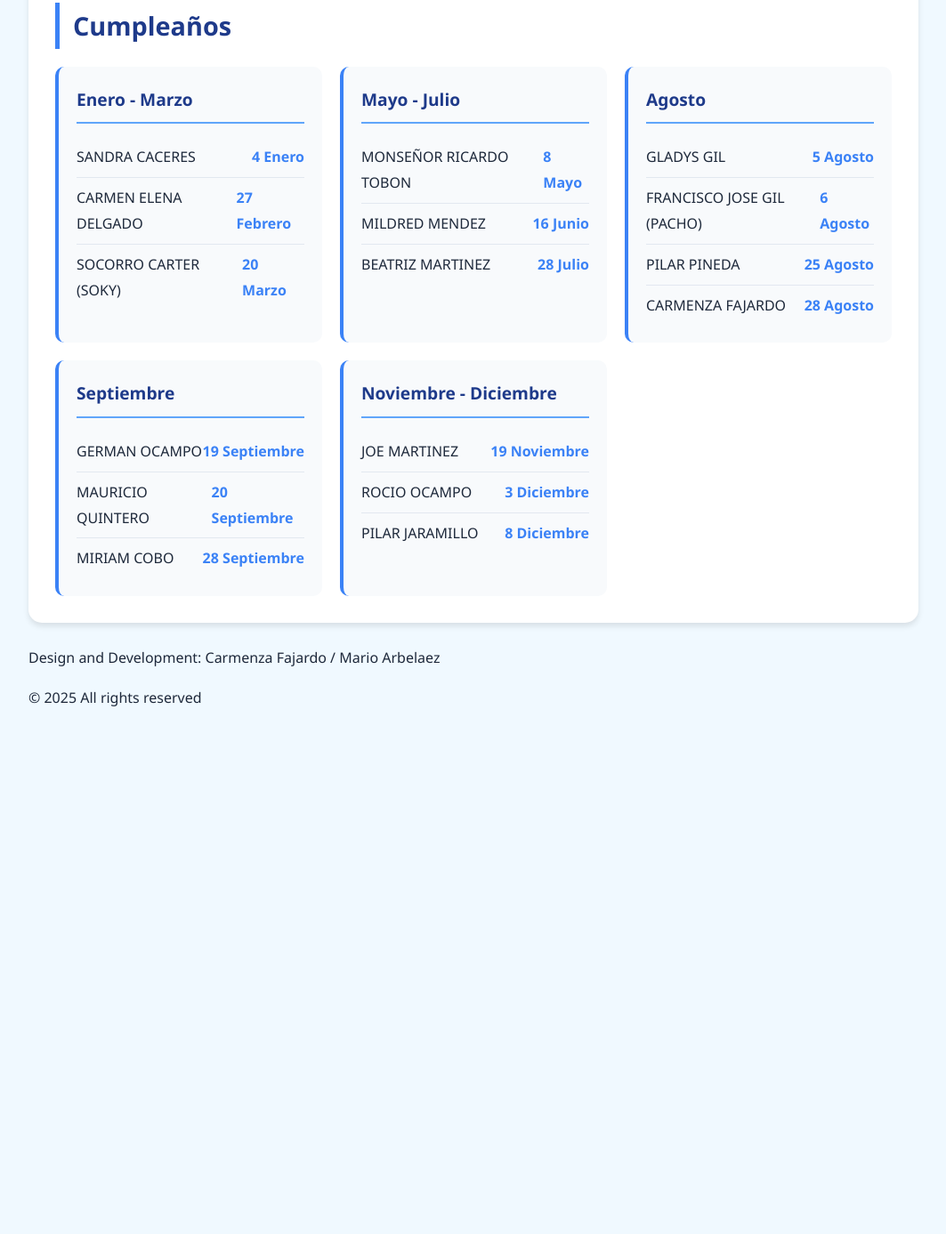
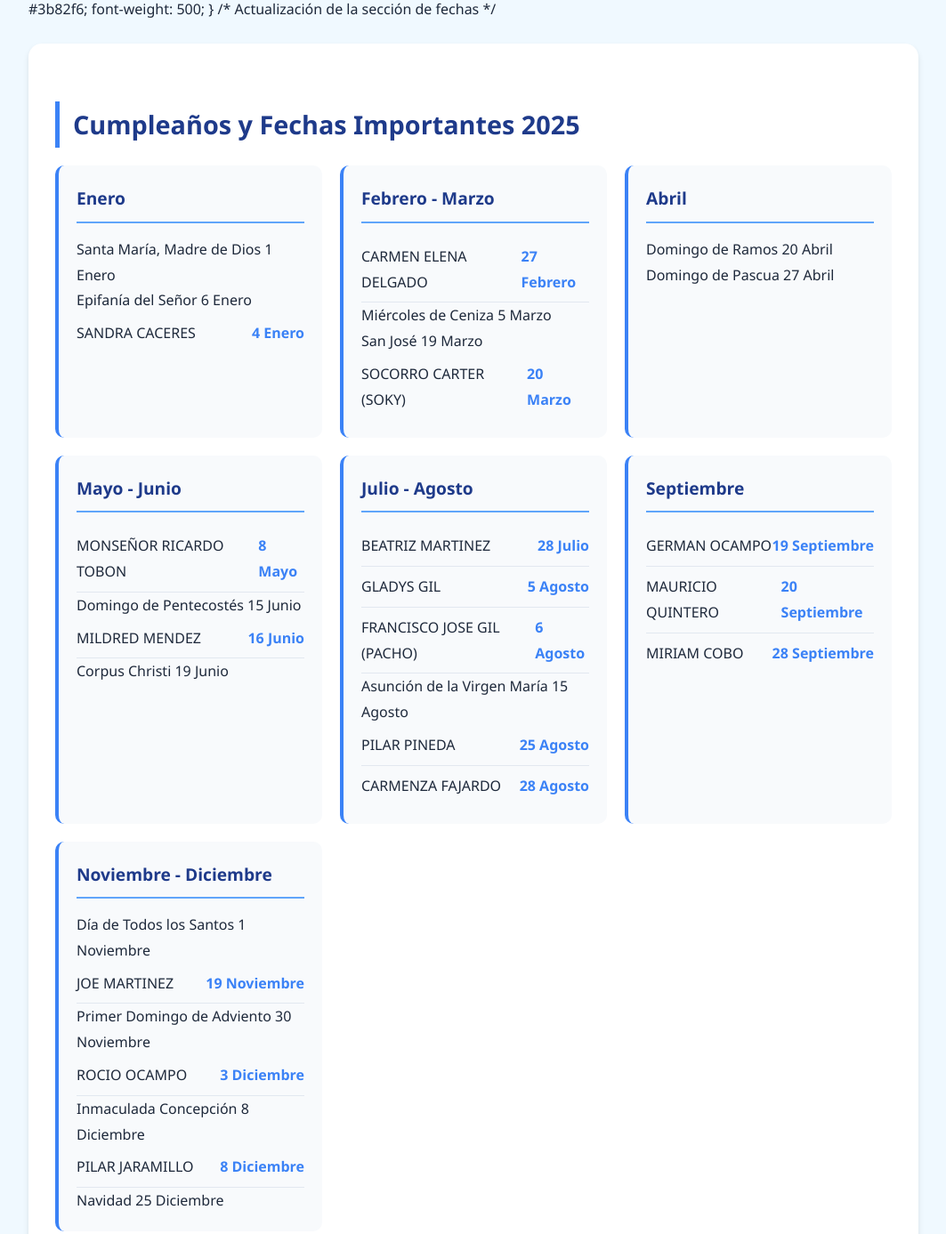
Before and after one commit to talypascual/santateresadecalcuta, a plain HTML site: page index.html in a window 1280 px wide. Shown: the part 585-1972 px from the top of the page at 89% size, without its empty margins (108-1171 px from the left). Before the commit the page ends 1430 px from the top, so only its background shows below. Drawn offline with Linux system fonts and the light colour scheme.

Commit message:
index.html

```diff
--- a/index.html
+++ b/index.html
@@ -184,18 +184,58 @@
 
     <!-- [Previous prayers sections remain the same] -->
 
-  <div class="birthdays">
-        <h2>Cumpleaños</h2>
+ /* Añadir estos estilos en la sección de CSS */
+    .catholic-date {
+        background-color: #e8f4ff;
+        border-left: 4px solid #2563eb;
+        margin: 8px 0;
+        padding: 8px;
+        border-radius: 8px;
+    }
+
+    .catholic-date .event-name {
+        color: #1e40af;
+        font-weight: 600;
+    }
+
+    .catholic-date .event-date {
+        color: #3b82f6;
+        font-weight: 500;
+    }
+
+    /* Actualización de la sección de fechas */
+    <div class="birthdays">
+        <h2>Cumpleaños y Fechas Importantes 2025</h2>
         <div class="birthdays-grid">
             <div class="birthday-month">
-                <h4>Enero - Marzo</h4>
+                <h4>Enero</h4>
+                <div class="catholic-date">
+                    <span class="event-name">Santa María, Madre de Dios</span>
+                    <span class="event-date">1 Enero</span>
+                </div>
+                <div class="catholic-date">
+                    <span class="event-name">Epifanía del Señor</span>
+                    <span class="event-date">6 Enero</span>
+                </div>
                 <div class="birthday-item">
                     <span class="birthday-name">SANDRA CACERES</span>
                     <span class="birthday-date">4 Enero</span>
                 </div>
+            </div>
+
+            <div class="birthday-month">
+                <h4>Febrero - Marzo</h4>
                 <div class="birthday-item">
                     <span class="birthday-name">CARMEN ELENA DELGADO</span>
                     <span class="birthday-date">27 Febrero</span>
+                </div>
+                <div class="catholic-date">
+                    <span class="event-name">Miércoles de Ceniza</span>
+                    <span class="event-date">5 Marzo</span>
+                </div>
+                <div class="catholic-date">
+                    <span class="event-name">San José</span>
+                    <span class="event-date">19 Marzo</span>
                 </div>
                 <div class="birthday-item">
                     <span class="birthday-name">SOCORRO CARTER (SOKY)</span>
@@ -204,23 +244,43 @@
             </div>
 
             <div class="birthday-month">
-                <h4>Mayo - Julio</h4>
+                <h4>Abril</h4>
+                <div class="catholic-date">
+                    <span class="event-name">Domingo de Ramos</span>
+                    <span class="event-date">20 Abril</span>
+                </div>
+                <div class="catholic-date">
+                    <span class="event-name">Domingo de Pascua</span>
+                    <span class="event-date">27 Abril</span>
+                </div>
+            </div>
+
+            <div class="birthday-month">
+                <h4>Mayo - Junio</h4>
                 <div class="birthday-item">
                     <span class="birthday-name">MONSEÑOR RICARDO TOBON</span>
                     <span class="birthday-date">8 Mayo</span>
+                </div>
+                <div class="catholic-date">
+                    <span class="event-name">Domingo de Pentecostés</span>
+                    <span class="event-date">15 Junio</span>
                 </div>
                 <div class="birthday-item">
                     <span class="birthday-name">MILDRED MENDEZ</span>
                     <span class="birthday-date">16 Junio</span>
                 </div>
+                <div class="catholic-date">
+                    <span class="event-name">Corpus Christi</span>
+                    <span class="event-date">19 Junio</span>
+                </div>
+            </div>
+
+            <div class="birthday-month">
+                <h4>Julio - Agosto</h4>
                 <div class="birthday-item">
                     <span class="birthday-name">BEATRIZ MARTINEZ</span>
                     <span class="birthday-date">28 Julio</span>
                 </div>
-            </div>
-
-            <div class="birthday-month">
-                <h4>Agosto</h4>
                 <div class="birthday-item">
                     <span class="birthday-name">GLADYS GIL</span>
                     <span class="birthday-date">5 Agosto</span>
@@ -228,6 +288,10 @@
                 <div class="birthday-item">
                     <span class="birthday-name">FRANCISCO JOSE GIL (PACHO)</span>
                     <span class="birthday-date">6 Agosto</span>
+                </div>
+                <div class="catholic-date">
+                    <span class="event-name">Asunción de la Virgen María</span>
+                    <span class="event-date">15 Agosto</span>
                 </div>
                 <div class="birthday-item">
                     <span class="birthday-name">PILAR PINEDA</span>
@@ -257,22 +321,37 @@
 
             <div class="birthday-month">
                 <h4>Noviembre - Diciembre</h4>
+                <div class="catholic-date">
+                    <span class="event-name">Día de Todos los Santos</span>
+                    <span class="event-date">1 Noviembre</span>
+                </div>
                 <div class="birthday-item">
                     <span class="birthday-name">JOE MARTINEZ</span>
                     <span class="birthday-date">19 Noviembre</span>
+                </div>
+                <div class="catholic-date">
+                    <span class="event-name">Primer Domingo de Adviento</span>
+                    <span class="event-date">30 Noviembre</span>
                 </div>
                 <div class="birthday-item">
                     <span class="birthday-name">ROCIO OCAMPO</span>
                     <span class="birthday-date">3 Diciembre</span>
                 </div>
+                <div class="catholic-date">
+                    <span class="event-name">Inmaculada Concepción</span>
+                    <span class="event-date">8 Diciembre</span>
+                </div>
                 <div class="birthday-item">
                     <span class="birthday-name">PILAR JARAMILLO</span>
                     <span class="birthday-date">8 Diciembre</span>
                 </div>
+                <div class="catholic-date">
+                    <span class="event-name">Navidad</span>
+                    <span class="event-date">25 Diciembre</span>
+                </div>
             </div>
         </div>
     </div>
-
 <div class="footer">
     <p class="credit">Design and Development: Carmenza Fajardo / Mario Arbelaez</p>
     <p class="copyright">© 2025 All rights reserved</p>
```
